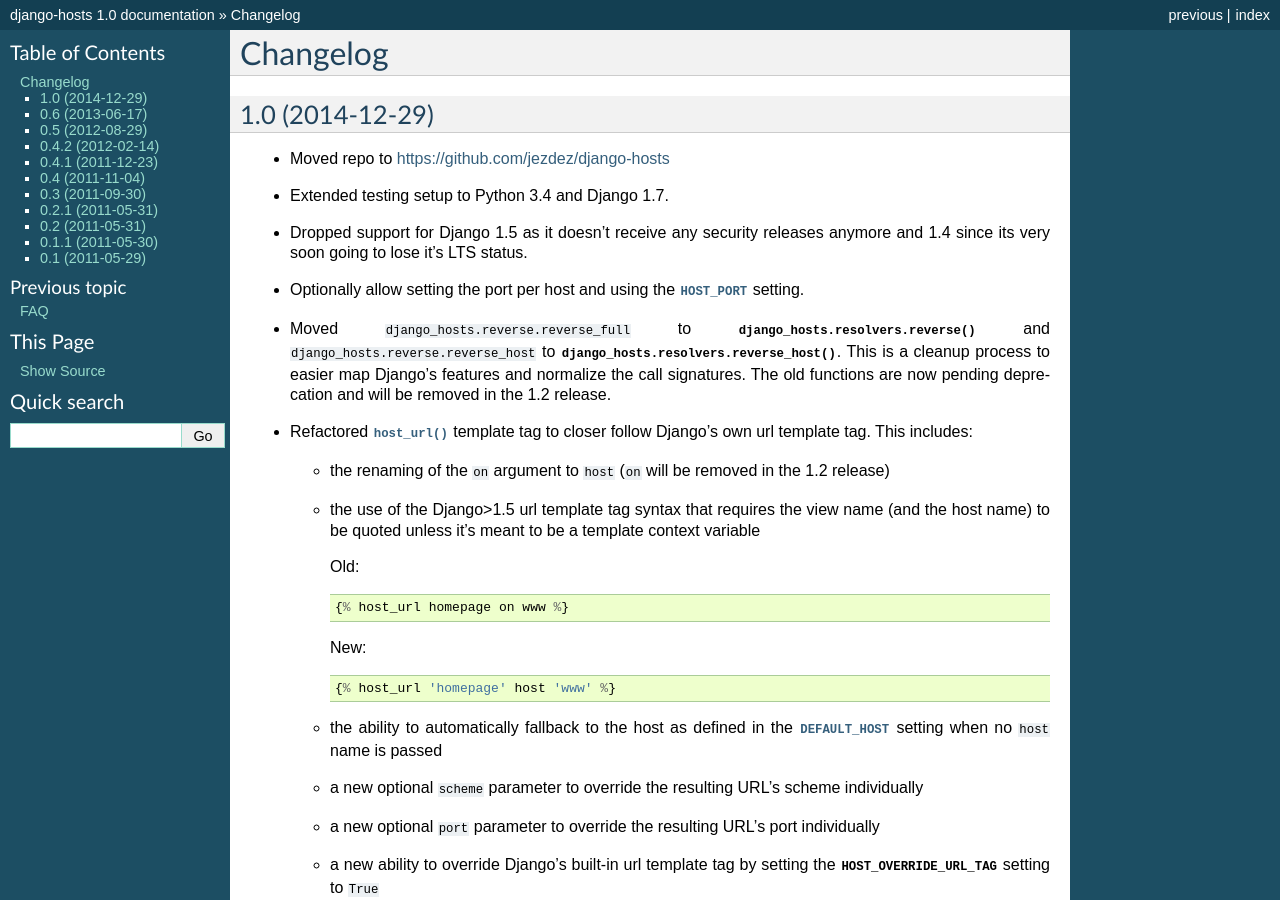
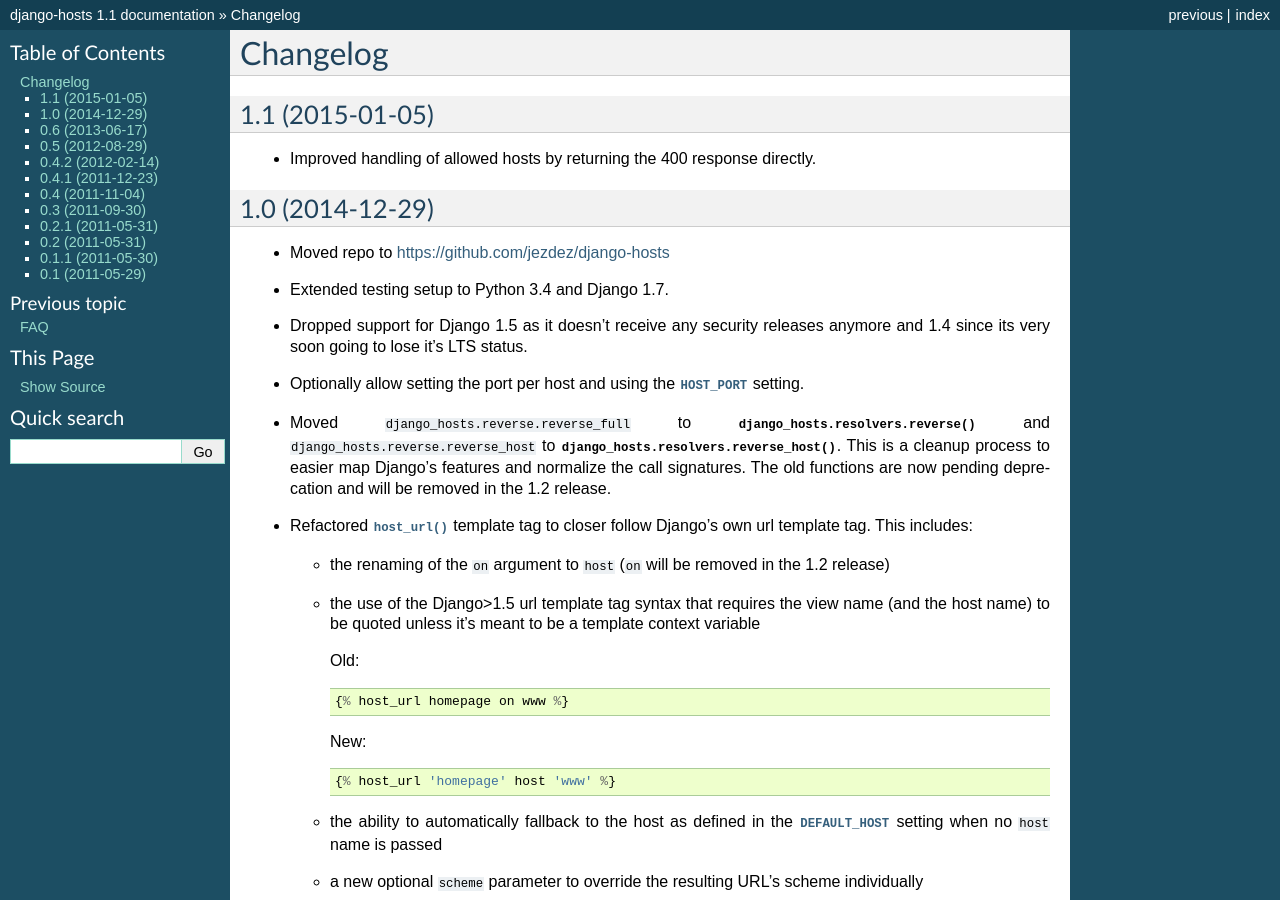
Before and after one commit to jazzband/django-hosts, a Sphinx documentation site: the page built from docs/changelog.rst, in a window 1280 px wide and 900 px high. Built offline with Sphinx 7.4.7, drawn with Linux system fonts in a browser that asks for light colours; some of the changed text lies outside the part shown.

Commit message:
Release 1.1.

```diff
--- a/django_hosts/__init__.py
+++ b/django_hosts/__init__.py
@@ -7,7 +7,7 @@
 except ImportError:  # pragma: no cover
     pass
 
-__version__ = '1.0'
+__version__ = '1.1'
 __author__ = 'Jannis Leidel <jannis@leidel.info>'
 
 default_app_config = 'django_hosts.apps.HostsConfig'
--- a/docs/changelog.rst
+++ b/docs/changelog.rst
@@ -1,5 +1,10 @@
 Changelog
 =========
+
+1.1 (2015-01-05)
+----------------
+
+- Improved handling of allowed hosts by returning the 400 response directly.
 
 1.0 (2014-12-29)
 ----------------
```
Also changed, not shown: 1 other file.
